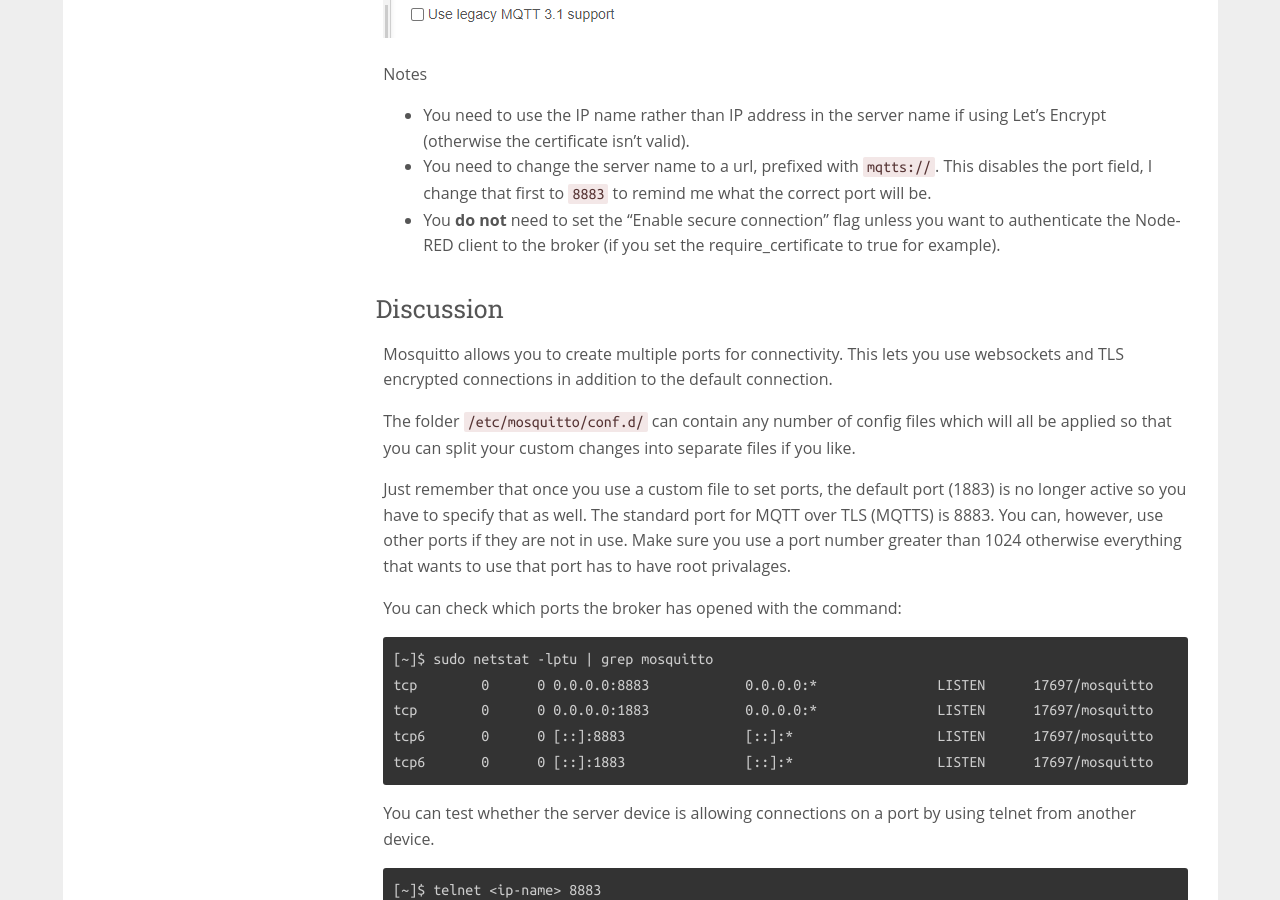
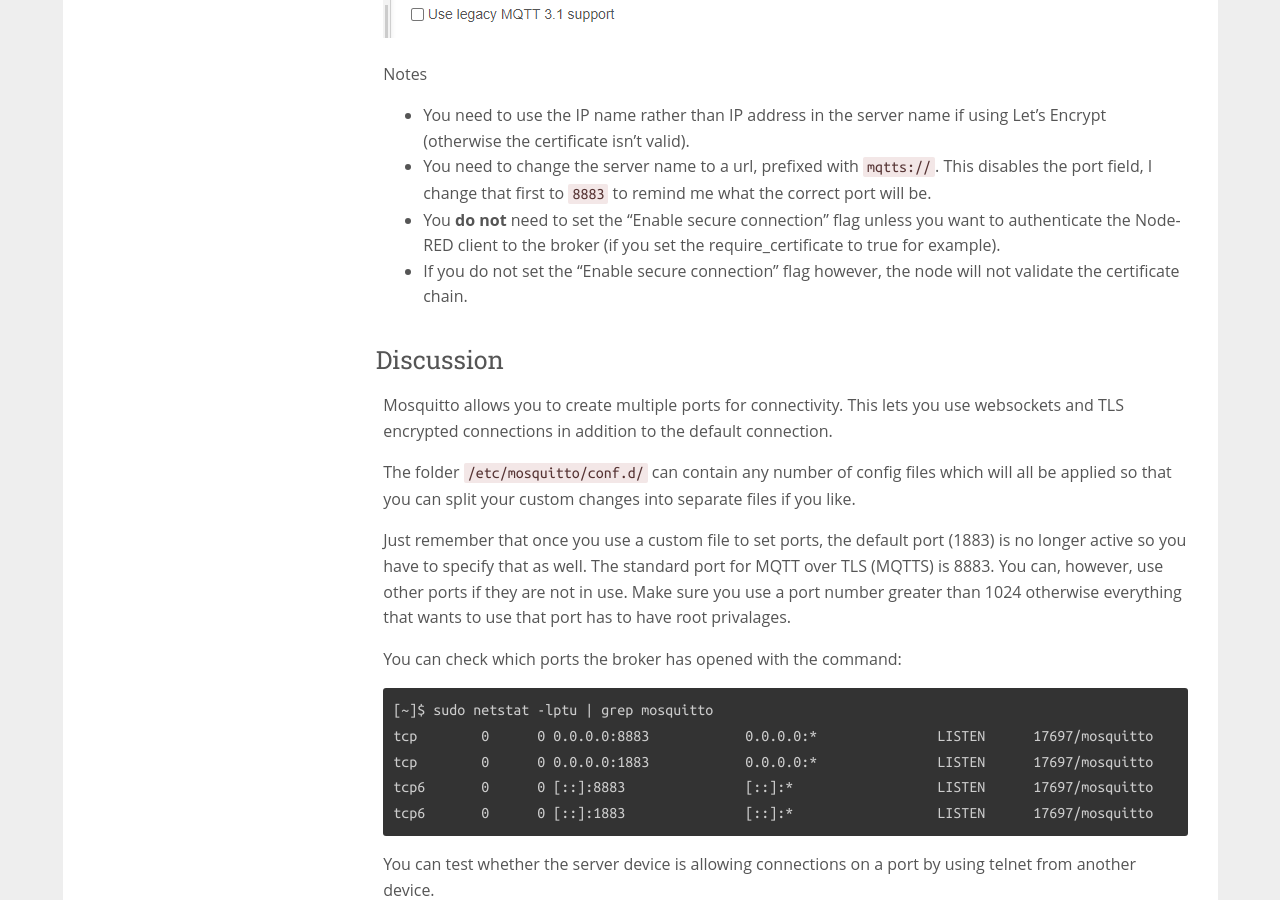
Before and after one commit to node-red/cookbook.nodered.org, a Jekyll site: the page built from mqtt/tls-connect-to-broker.md, in a window 1280 px wide and 900 px high, scrolled down 2278 px. Built offline with Jekyll 4.4.1, drawn with Linux system fonts in a browser that asks for light colours; nearby versions of some CDN libraries.

Commit message:
Add note about secure connection flag impacting cert chain verification.

```diff
--- a/mqtt/tls-connect-to-broker.md
+++ b/mqtt/tls-connect-to-broker.md
@@ -76,6 +76,7 @@ Notes
 * You need to use the IP name rather than IP address in the server name if using Let's Encrypt (otherwise the certificate isn't valid).
 * You need to change the server name to a url, prefixed with `mqtts://`. This disables the port field, I change that first to `8883` to remind me what the correct port will be.
 * You **do not** need to set the "Enable secure connection" flag unless you want to authenticate the Node-RED client to the broker (if you set the require_certificate to true for example).
+* If you do not set the "Enable secure connection" flag however, the node will not validate the certificate chain.
 
 ### Discussion
 
```
